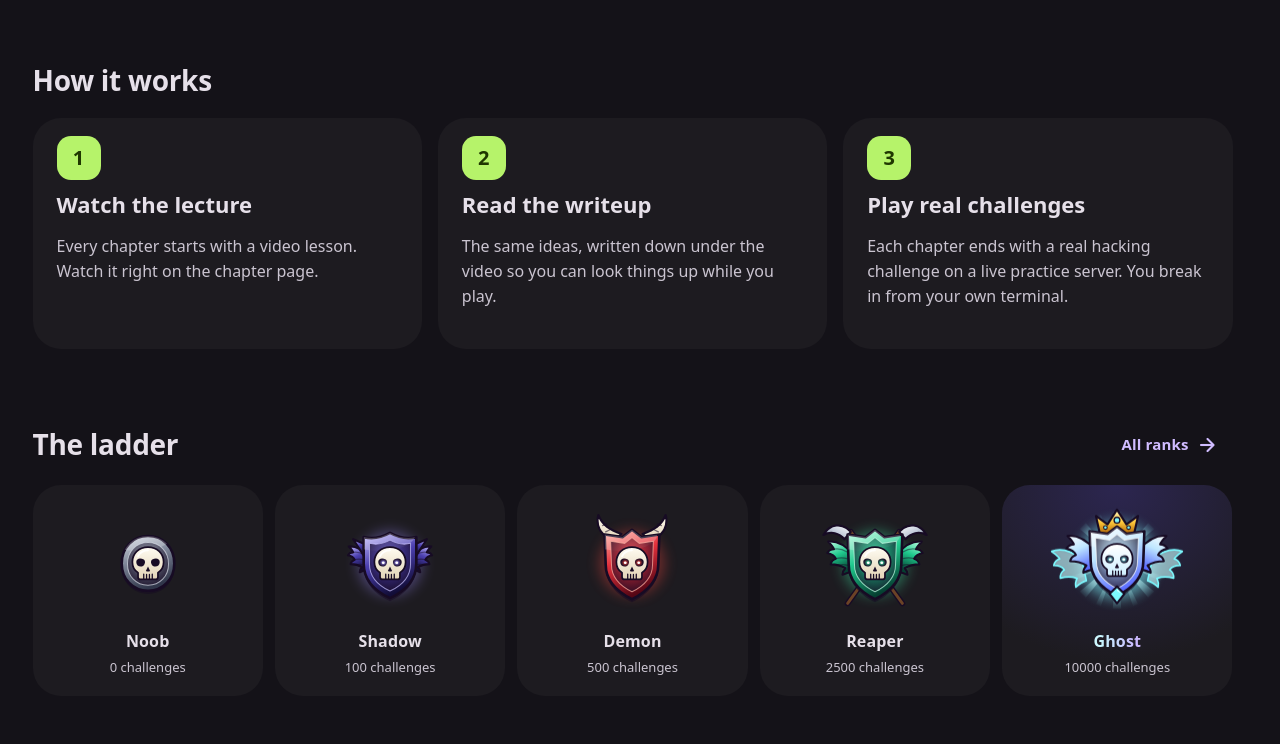
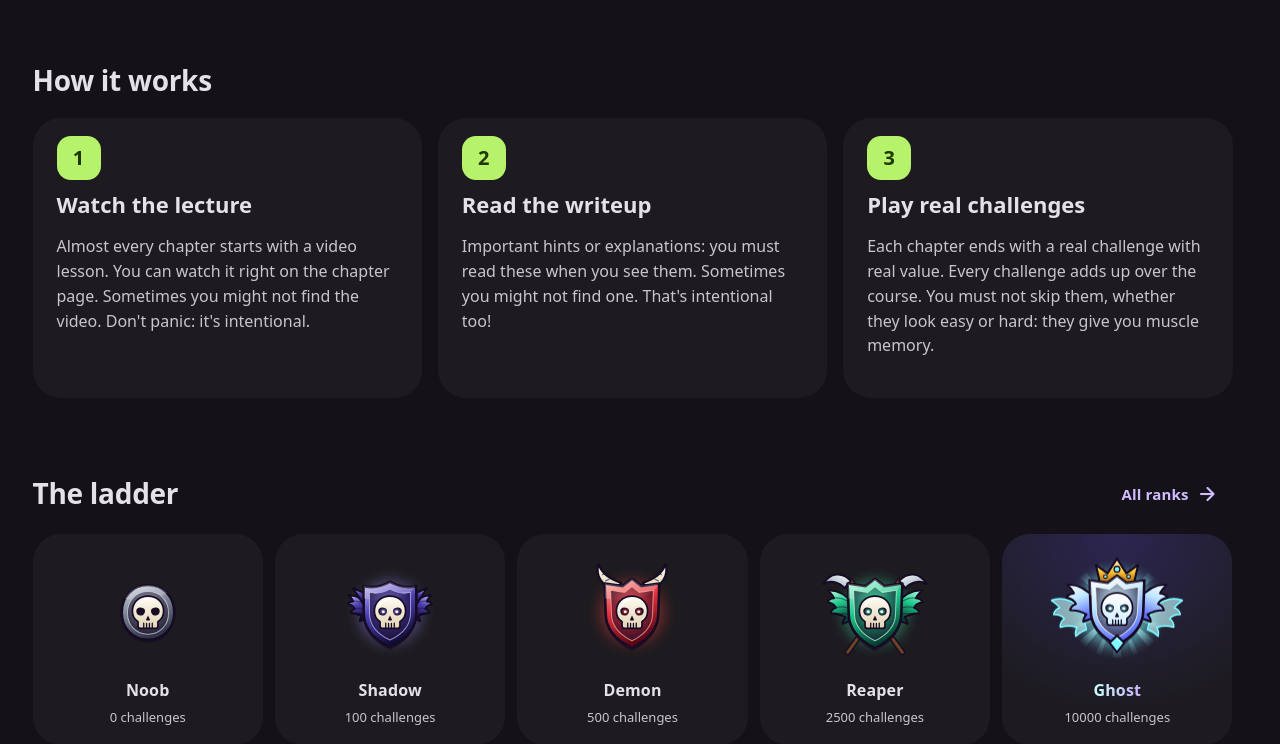
Before and after one commit to politejackal/pwnctual, a Flask app: page / in a window 1280 px wide. Shown: the part 743-1487 px from the top of the page. Run offline with Flask 3, Linux system fonts and the light colour scheme; some web fonts are replaced.

Commit message:
Home page: new How it works text
Co-Authored-By: Claude Opus 5.5 <noreply@anthropic.com>
Claude-Session: https://claude.ai/code/session_01HmQrw3mdou2hX8cRBf4nnN

```diff
--- a/pwnctual/templates/index.html
+++ b/pwnctual/templates/index.html
@@ -49,11 +49,11 @@
   <h2 class="headline" style="margin-bottom:20px">How it works</h2>
   <div class="grid grid-3 steps">
     <div class="card step"><div class="title-l">Watch the lecture</div>
-      <p class="muted">Every chapter starts with a video lesson. Watch it right on the chapter page.</p></div>
+      <p class="muted">Almost every chapter starts with a video lesson. You can watch it right on the chapter page. Sometimes you might not find the video. Don't panic: it's intentional.</p></div>
     <div class="card step"><div class="title-l">Read the writeup</div>
-      <p class="muted">The same ideas, written down under the video so you can look things up while you play.</p></div>
+      <p class="muted">Important hints or explanations: you must read these when you see them. Sometimes you might not find one. That's intentional too!</p></div>
     <div class="card step"><div class="title-l">Play real challenges</div>
-      <p class="muted">Each chapter ends with a real hacking challenge on a live practice server. You break in from your own terminal.</p></div>
+      <p class="muted">Each chapter ends with a real challenge with real value. Every challenge adds up over the course. You must not skip them, whether they look easy or hard: they give you muscle memory.</p></div>
   </div>
 </section>
 
```
